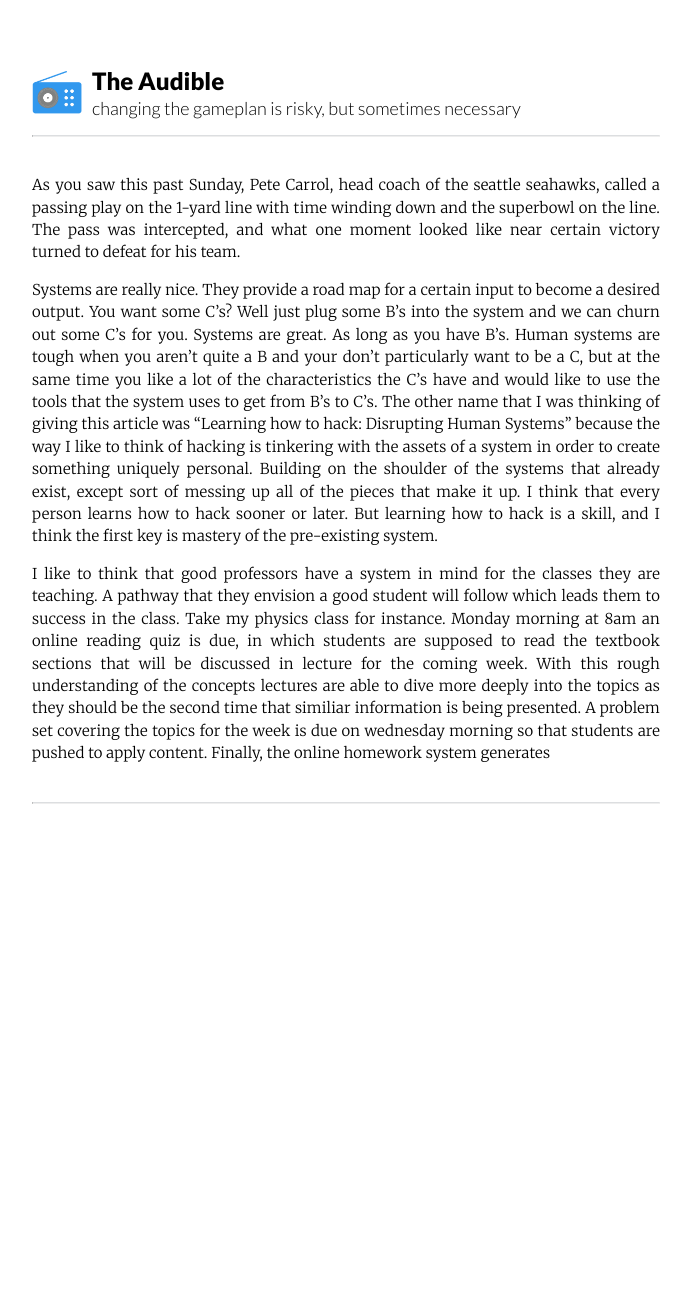
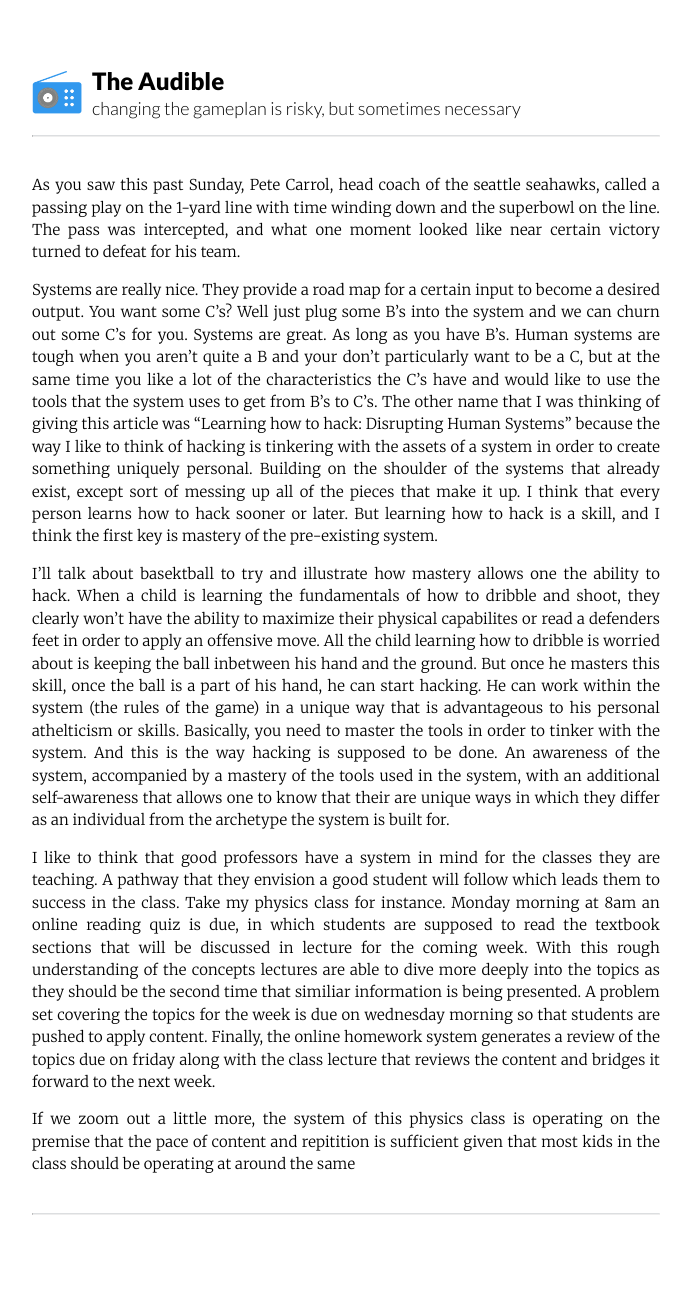
Before and after one commit to samcal/thenewrad.io, a Jekyll site: the page built from _posts/2015-02-03-the-audible.markdown, in a window 1280 px wide. Shown: the whole page, without its empty margins (294-985 px from the left). Built offline with Jekyll 4.4.1, drawn with Linux system fonts in a browser that asks for light colours; before the commit the page ends 945 px from its top, so only the background shows below that.

Commit message:
hacking vs audibling
mastery allows you to hack, situations force you to audible

```diff
--- a/_posts/2015-02-03-the-audible.markdown
+++ b/_posts/2015-02-03-the-audible.markdown
@@ -11,4 +11,8 @@ As you saw this past Sunday, Pete Carrol, head coach of the seattle seahawks, ca
 
 Systems are really nice. They provide a road map for a certain input to become a desired output. You want some C's? Well just plug some B's into the system and we can churn out some C's for you. Systems are great. As long as you have B's. Human systems are tough when you aren't quite a B and your don't particularly want to be a C, but at the same time you like a lot of the characteristics the C's have and would like to use the tools that the system uses to get from B's to C's. The other name that I was thinking of giving this article was "Learning how to hack: Disrupting Human Systems" because the way I like to think of hacking is tinkering with the assets of a system in order to create something uniquely personal. Building on the shoulder of the systems that already exist, except sort of messing up all of the pieces that make it up. I think that every person learns how to hack sooner or later. But learning how to hack is a skill, and I think the first key is mastery of the pre-existing system.
 
-I like to think that good professors have a system in mind for the classes they are teaching. A pathway that they envision a good student will follow which leads them to success in the class. Take my physics class for instance. Monday morning at 8am an online reading quiz is due, in which students are supposed to read the textbook sections that will be discussed in lecture for the coming week. With this rough understanding of the concepts lectures are able to dive more deeply into the topics as they should be the second time that similiar information is being presented. A problem set covering the topics for the week is due on wednesday morning so that students are pushed to apply content. Finally, the online homework system generates
+I'll talk about basektball to try and illustrate how mastery allows one the ability to hack. When a child is learning the fundamentals of how to dribble and shoot, they clearly won't have the ability to maximize their physical capabilites or read a defenders feet in order to apply an offensive move. All the child learning how to dribble is worried about is keeping the ball inbetween his hand and the ground. But once he masters this skill, once the ball is a part of his hand, he can start hacking. He can work within the system (the rules of the game) in a unique way that is advantageous to his personal athelticism or skills. Basically, you need to master the tools in order to tinker with the system. And this is the way hacking is supposed to be done. An awareness of the system, accompanied by a mastery of the tools used in the system, with an additional self-awareness that allows one to know that their are unique ways in which they differ as an individual from the archetype the system is built for.
+
+I like to think that good professors have a system in mind for the classes they are teaching. A pathway that they envision a good student will follow which leads them to success in the class. Take my physics class for instance. Monday morning at 8am an online reading quiz is due, in which students are supposed to read the textbook sections that will be discussed in lecture for the coming week. With this rough understanding of the concepts lectures are able to dive more deeply into the topics as they should be the second time that similiar information is being presented. A problem set covering the topics for the week is due on wednesday morning so that students are pushed to apply content. Finally, the online homework system generates a review of the topics due on friday along with the class lecture that reviews the content and bridges it forward to the next week.
+
+If we zoom out a little more, the system of this physics class is operating on the premise that the pace of content and repitition is sufficient given that most kids in the class should be operating at around the same
```
